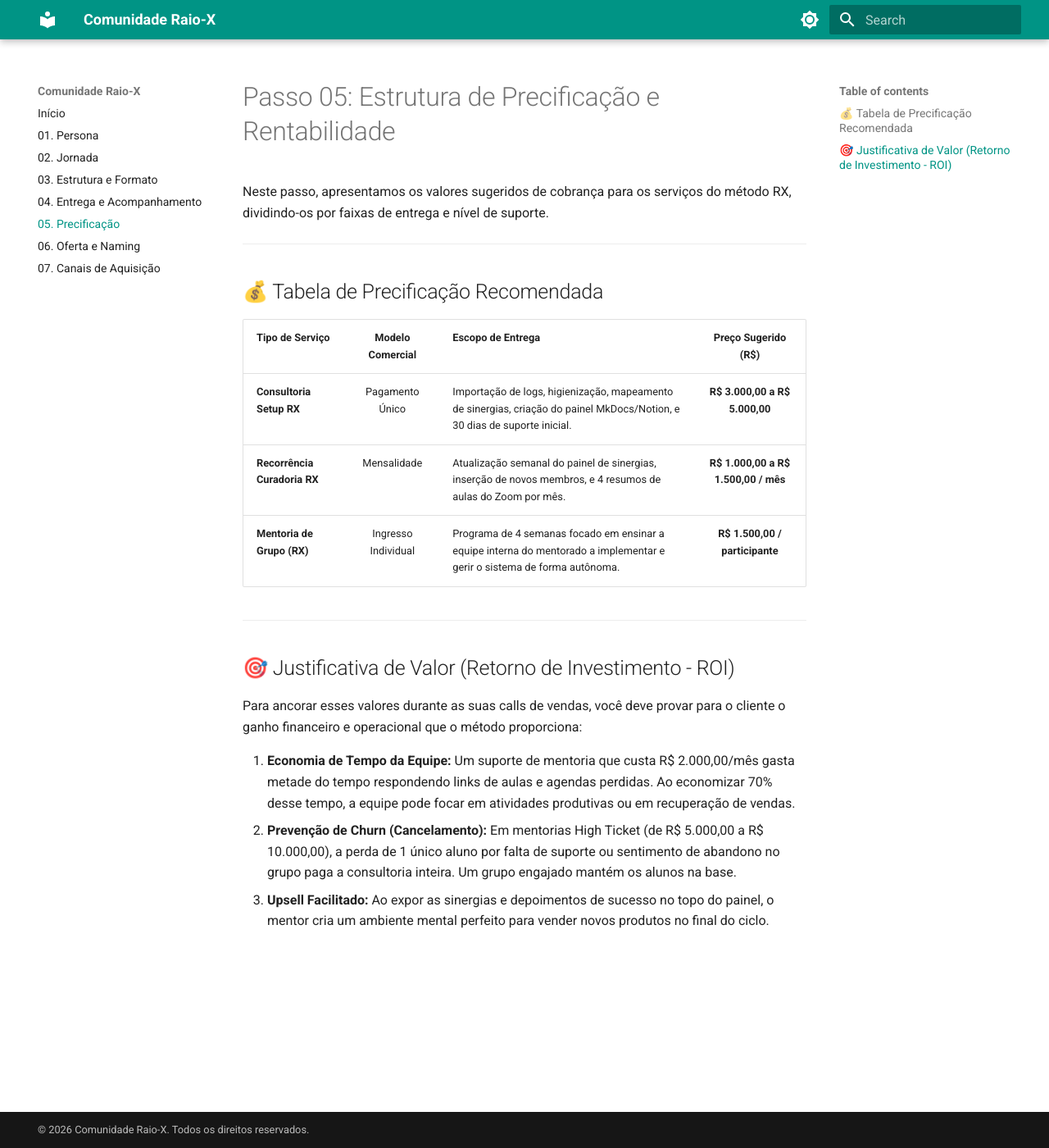
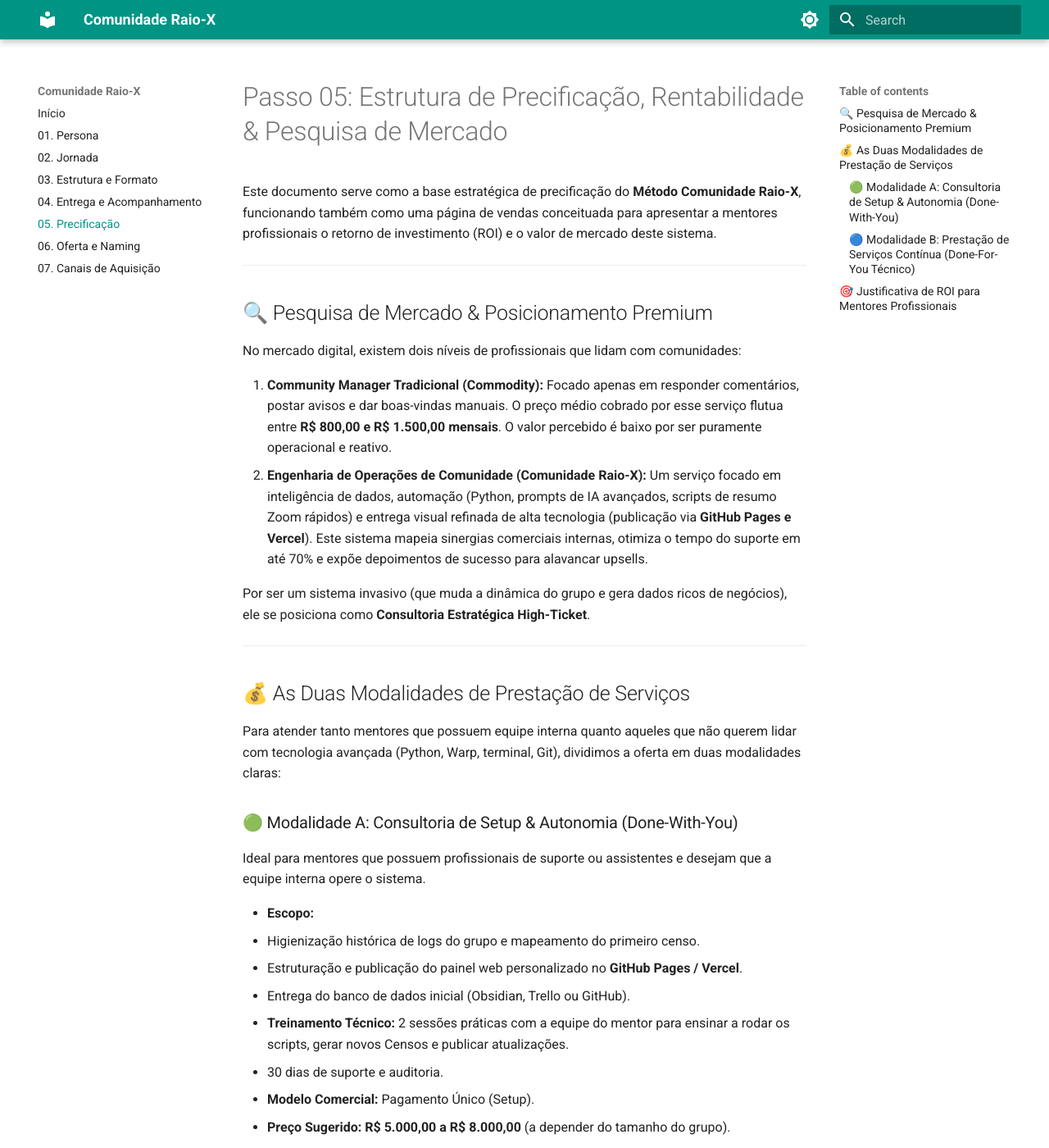
Before and after one commit to takwaratec/Mentoria_Comunidades_RaioX, an MkDocs documentation site: the page built from docs/05_PRECIFICACAO/PASSO_05_Precificacao.md, in a window 1280 px wide and 1400 px high. Shown: the whole window at 82% size. Built offline with MkDocs 1.6.1 and Material for MkDocs 9.7.7, drawn with Linux system fonts in a browser that asks for light colours; some of the changed text lies outside the part shown.

```diff
--- a/docs/05_PRECIFICACAO/PASSO_05_Precificacao.md
+++ b/docs/05_PRECIFICACAO/PASSO_05_Precificacao.md
@@ -1,23 +1,60 @@
-# Passo 05: Estrutura de Precificação e Rentabilidade
+# Passo 05: Estrutura de Precificação, Rentabilidade & Pesquisa de Mercado
 
-Neste passo, apresentamos os valores sugeridos de cobrança para os serviços do método RX, dividindo-os por faixas de entrega e nível de suporte.
+Este documento serve como a base estratégica de precificação do **Método Comunidade Raio-X**, funcionando também como uma página de vendas conceituada para apresentar a mentores profissionais o retorno de investimento (ROI) e o valor de mercado deste sistema.
 
 ---
 
-## 💰 Tabela de Precificação Recomendada
+## 🔍 Pesquisa de Mercado & Posicionamento Premium
 
-| Tipo de Serviço | Modelo Comercial | Escopo de Entrega | Preço Sugerido (R$) |
-| :--- | :---: | :--- | :---: |
-| **Consultoria Setup RX** | Pagamento Único | Importação de logs, higienização, mapeamento de sinergias, criação do painel MkDocs/Notion, e 30 dias de suporte inicial. | **R$ 3.000,00 a R$ 5.000,00** |
-| **Recorrência Curadoria RX** | Mensalidade | Atualização semanal do painel de sinergias, inserção de novos membros, e 4 resumos de aulas do Zoom por mês. | **R$ 1.000,00 a R$ 1.500,00 / mês** |
-| **Mentoria de Grupo (RX)** | Ingresso Individual | Programa de 4 semanas focado em ensinar a equipe interna do mentorado a implementar e gerir o sistema de forma autônoma. | **R$ 1.500,00 / participante** |
+No mercado digital, existem dois níveis de profissionais que lidam com comunidades:
+
+1. **Community Manager Tradicional (Commodity):** Focado apenas em responder comentários, postar avisos e dar boas-vindas manuais. O preço médio cobrado por esse serviço flutua entre **R$ 800,00 e R$ 1.500,00 mensais**. O valor percebido é baixo por ser puramente operacional e reativo.
+2. **Engenharia de Operações de Comunidade (Comunidade Raio-X):** Um serviço focado em inteligência de dados, automação (Python, prompts de IA avançados, scripts de resumo Zoom rápidos) e entrega visual refinada de alta tecnologia (publicação via **GitHub Pages e Vercel**). Este sistema mapeia sinergias comerciais internas, otimiza o tempo do suporte em até 70% e expõe depoimentos de sucesso para alavancar upsells.
+
+Por ser um sistema invasivo (que muda a dinâmica do grupo e gera dados ricos de negócios), ele se posiciona como **Consultoria Estratégica High-Ticket**.
 
 ---
 
-## 🎯 Justificativa de Valor (Retorno de Investimento - ROI)
+## 💰 As Duas Modalidades de Prestação de Serviços
 
-Para ancorar esses valores durante as suas calls de vendas, você deve provar para o cliente o ganho financeiro e operacional que o método proporciona:
+Para atender tanto mentores que possuem equipe interna quanto aqueles que não querem lidar com tecnologia avançada (Python, Warp, terminal, Git), dividimos a oferta em duas modalidades claras:
 
-1. **Economia de Tempo da Equipe:** Um suporte de mentoria que custa R$ 2.000,00/mês gasta metade do tempo respondendo links de aulas e agendas perdidas. Ao economizar 70% desse tempo, a equipe pode focar em atividades produtivas ou em recuperação de vendas.
-2. **Prevenção de Churn (Cancelamento):** Em mentorias High Ticket (de R$ 5.000,00 a R$ 10.000,00), a perda de 1 único aluno por falta de suporte ou sentimento de abandono no grupo paga a consultoria inteira. Um grupo engajado mantém os alunos na base.
-3. **Upsell Facilitado:** Ao expor as sinergias e depoimentos de sucesso no topo do painel, o mentor cria um ambiente mental perfeito para vender novos produtos no final do ciclo.
+### 🟢 Modalidade A: Consultoria de Setup & Autonomia (Done-With-You)
+Ideal para mentores que possuem profissionais de suporte ou assistentes e desejam que a equipe interna opere o sistema.
+
+* **Escopo:**
+  * Higienização histórica de logs do grupo e mapeamento do primeiro censo.
+  * Estruturação e publicação do painel web personalizado no **GitHub Pages / Vercel**.
+  * Entrega do banco de dados inicial (Obsidian, Trello ou GitHub).
+  * **Treinamento Técnico:** 2 sessões práticas com a equipe do mentor para ensinar a rodar os scripts, gerar novos Censos e publicar atualizações.
+  * 30 dias de suporte e auditoria.
+* **Modelo Comercial:** Pagamento Único (Setup).
+* **Preço Sugerido:** **R$ 5.000,00 a R$ 8.000,00** (a depender do tamanho do grupo).
+
+---
+
+### 🔵 Modalidade B: Prestação de Serviços Contínua (Done-For-You Técnico)
+Ideal para mentores profissionais que não têm intimidade com tecnologias avançadas ou não querem designar equipe própria para rodar códigos. Nós assumimos a operação técnica dos bastidores.
+
+* **Escopo:**
+  * **Montagem e Setup Inicial:** Estruturação do repositório privado no GitHub, automação de scripts e deploy na Vercel (R$ 3.000,00 de taxa de setup).
+  * **Operação Técnica Recorrente:**
+    * Coleta e tratamento diário dos logs de mensagens do grupo.
+    * Atualização diária (ou 2x a 3x por semana, conforme o fluxo do grupo) do site interativo com novos perfis de alunos e novas sinergias mapeadas.
+    * Geração de resumos de encontros ao vivo (Zoom/Teams) em tempo recorde (até 2 horas pós-call) e publicação no painel.
+    * Curadoria ativa de depoimentos de sucesso de vendas dentro do grupo.
+* **Modelo Comercial:** Taxa de Setup Inicial + Mensalidade Recorrente (ou fração por lotes de atualizações).
+* **Preço Sugerido:**
+  * **Taxa de Setup de Montagem:** **R$ 3.000,00 a R$ 5.000,00** (pagamento único).
+  * **Plano Prime (Atualização 2x a 3x por semana + Resumos Zoom):** **R$ 1.800,00 a R$ 2.500,00 / mês**.
+  * **Plano Platinum (Atualização Diária + Resumos Zoom Exclusivos em <2h + Prospecção Ativa de Sinergias):** **R$ 3.500,00 a R$ 5.000,00 / mês**.
+
+---
+
+## 🎯 Justificativa de ROI para Mentores Profissionais
+
+Apresente estes três pilares para justificar o preço durante reuniões de fechamento:
+
+1. **Prevenção Extrema de Churn (Cancelamento):** Em uma mentoria de 150 alunos com ticket médio de R$ 6.000,00, a perda de apenas 1 aluno insatisfeito com a desorganização do grupo equivale a R$ 6.000,00. Manter a comunidade ativa e organizada com o Raio-X paga a consultoria logo no primeiro mês.
+2. **Eficiência e Redução de Custo de Suporte:** A equipe de suporte do mentor gasta horas por dia respondendo "Qual o link da aula?", "Onde fica a gravação?", "Quem é de SP?". Com a descrição e painel ativados, a economia de horas de trabalho da equipe equivale a mais de **R$ 2.000,00/mês** em produtividade liberada.
+3. **Mapeamento de Novos Negócios (Upsell):** Ao expor as sinergias e as vitórias dos alunos no topo do painel, o mentor sabe exatamente quem está tendo resultados e pode oferecer upgrades de mentoria individual ou grupos de masterminds avançados.
```
Also changed, not shown: docs/01_DIAGNOSTICO_PERSONA/PASSO_01_Persona.md (+2 -0 lines), docs/03_ESTRUTURA_FORMATO/PASSO_03_Estrutura.md (+4 -4 lines), docs/04_ENTREGA_ACOMPANHAMENTO/PASSO_04_Entrega.md (+8 -8 lines), docs/06_OFERTA_NAMING/PASSO_06_Oferta.md (+1 -1 lines), docs/07_ESTRATEGIA_VENDAS/PASSO_07_Vendas.md (+3 -3 lines).
